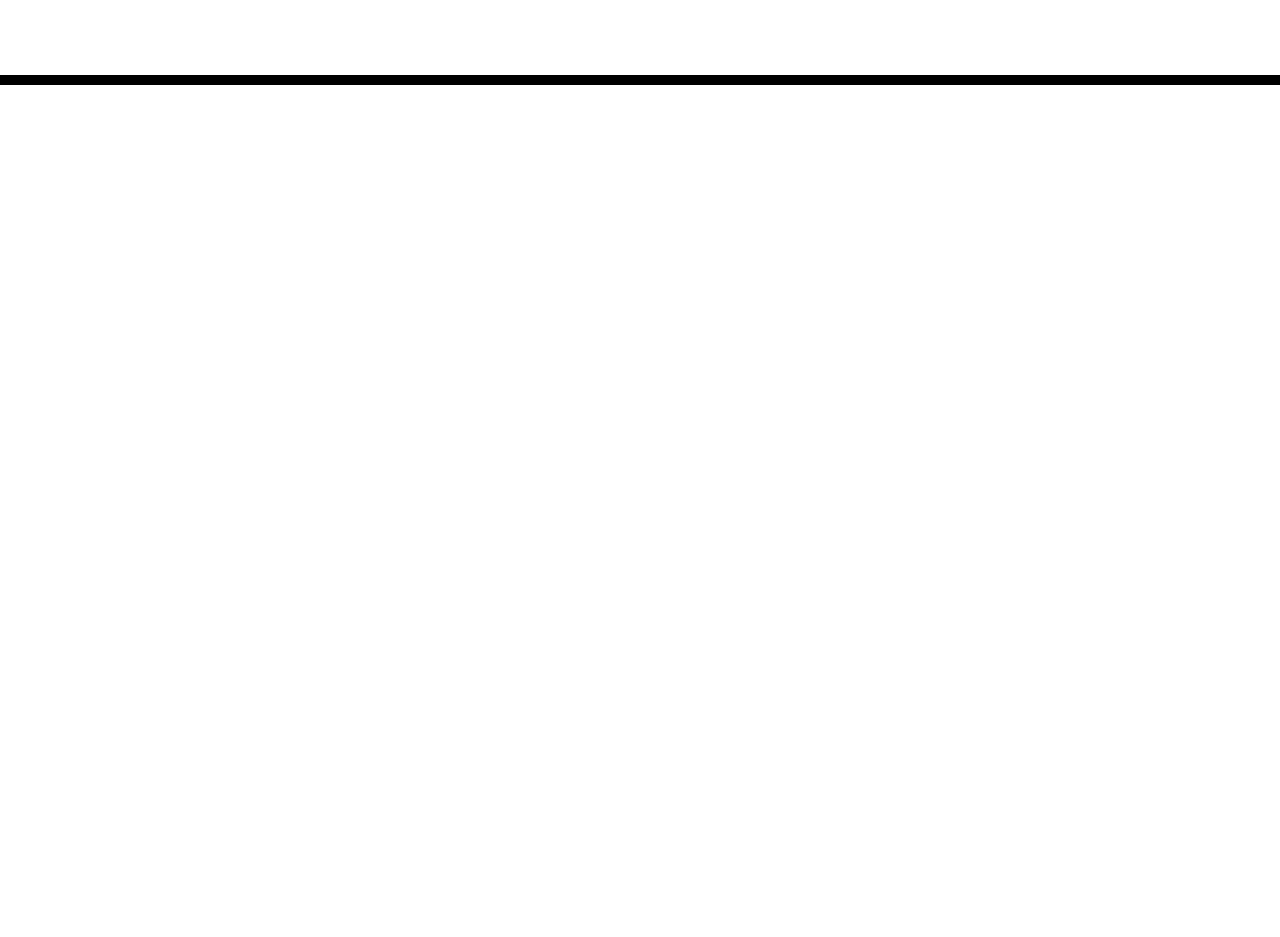
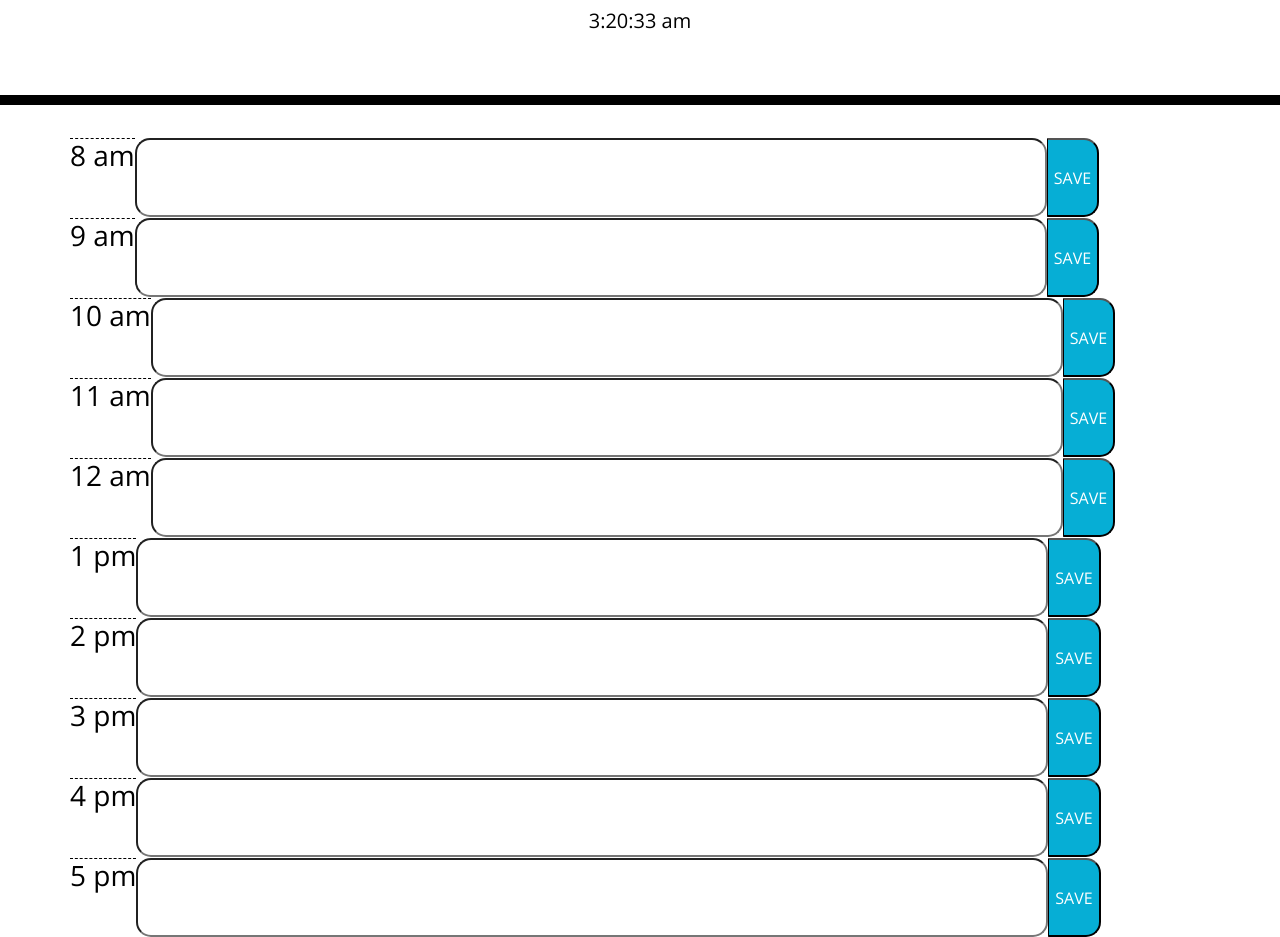
Before and after one commit to jisaac22/Daily-Agenda, a plain HTML site: page index.html in a window 1280 px wide. Shown: the part 224-1161 px from the top of the page. Before the commit the page ends 800 px from the top, so only its background shows below. Drawn offline with nearby package versions, Linux system fonts and the light colour scheme.

Commit message:
added time blocks

```diff
--- a/index.html
+++ b/index.html
@@ -31,9 +31,61 @@
       <h1 class="display-3">Work Day Scheduler</h1>
       <p class="lead">A simple calendar app for scheduling your work day</p>
       <p id="currentDay" class="lead"></p>
+      <span id="currentTime" class="lead">10:15:35pm</span>
     </header>
     <div class="container">
       <!-- Timeblocks go here -->
+      <!--added time blocks-->
+    <div class="row">
+        <h3 class="hour">8 am</h3>
+        <input class="time-block">
+        <button class="saveBtn">SAVE</button>
+    </div>
+<div class="row">
+      <h3 class="hour">9 am</h3>
+      <input class="time-block">
+      <button class="saveBtn">SAVE</button>
+  </div>
+<div class="row">
+    <h3 class="hour">10 am</h3>
+    <input class="time-block">
+    <button class="saveBtn">SAVE</button>
+</div>
+<div class="row">
+  <h3 class="hour">11 am</h3>
+  <input class="time-block">
+  <button class="saveBtn">SAVE</button>
+</div>
+<div class="row">
+  <h3 class="hour">12 am</h3>
+  <input class="time-block">
+  <button class="saveBtn">SAVE</button>
+</div>
+<div class="row">
+  <h3 class="hour">1 pm</h3>
+  <input class="time-block">
+  <button class="saveBtn">SAVE</button>
+</div>
+<div class="row">
+  <h3 class="hour">2 pm</h3>
+  <input class="time-block">
+  <button class="saveBtn">SAVE</button>
+</div>
+<div class="row">
+  <h3 class="hour">3 pm</h3>
+  <input class="time-block">
+  <button class="saveBtn">SAVE</button>
+</div>
+<div class="row">
+  <h3 class="hour">4 pm</h3>
+  <input class="time-block">
+  <button class="saveBtn">SAVE</button>
+</div>
+<div class="row">
+  <h3 class="hour">5 pm</h3>
+  <input class="time-block">
+  <button class="saveBtn">SAVE</button>
+</div>
     </div>
 
     <script src="https://cdnjs.cloudflare.com/ajax/libs/jquery/3.2.1/jquery.min.js"></script>
--- a/script.js
+++ b/script.js
@@ -1,3 +1,6 @@
 // added todays date
 var date = moment();
 $("#currentDay").text(date.format("dddd: MMM Do, YYYY"));
+
+var time = moment();
+$("#currentTime").text(time.format('h:mm:ss a'));
--- a/style.css
+++ b/style.css
@@ -28,6 +28,7 @@ body {
   .time-block {
     text-align: center;
     border-radius: 15px;
+    width: 80%;
   }
 
   .row {
@@ -74,3 +75,7 @@ body {
     font-size: 25px;
     font-weight: bolder;
   }
+
+ .container {
+   justify-content: center;
+ }
```
